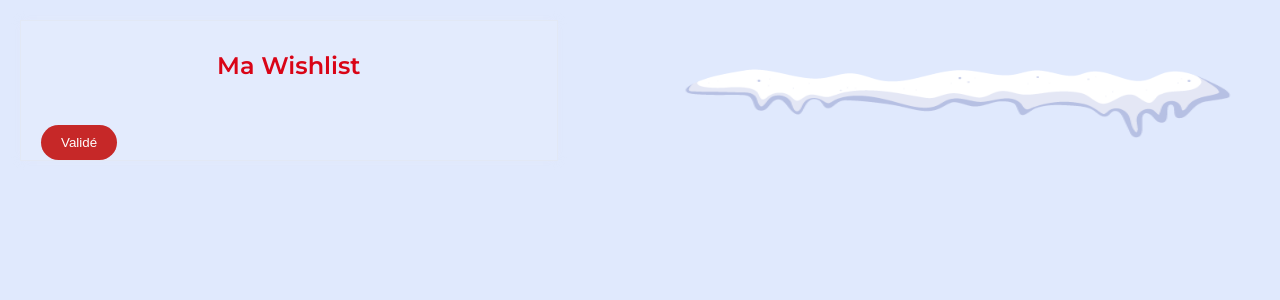
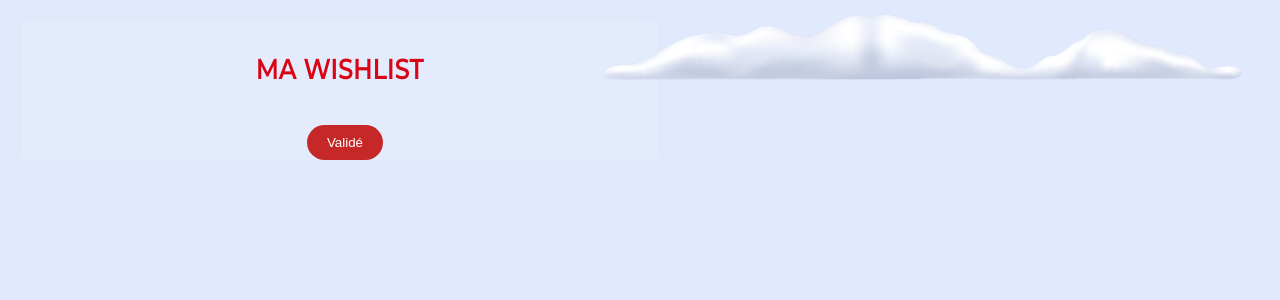
Before and after one commit to Ange230700/WildChristmas, a React (Vite) app: page /wishlist in a window 1280 px wide. Shown: the top 300 px of the page. Built offline with nearby package versions, Linux system fonts and the light colour scheme.

Commit message:
ajout neige sur wishlist

```diff
--- a/src/components/WishList.jsx
+++ b/src/components/WishList.jsx
@@ -26,9 +26,9 @@ const Wishlist = ({ arrayCadeaux, setArrayCadeaux }) => {
   return (
     <>
     <div className="neige-wish">
-          <img src="/neige.png" /></div>
+          <img src="/neige2.png" /></div>
       <div className="wishlist-container">
-        <h2>Ma Wishlist</h2>
+        <h2>MA WISHLIST</h2>
         <div className="cadeaux">
         {arrayCadeaux.map((cadeau) => (
           <button key={cadeau.id} onClick={() => handleClick(cadeau)} className="button-wish">
--- a/src/pages/Home.jsx
+++ b/src/pages/Home.jsx
@@ -1,20 +1,15 @@
-
-
-// import ListCadeaux from "../components/ListCadeaux";
 import { useState } from "react";
 import { useLocation } from "react-router-dom";
 import ListCadeaux from "../components/ListCadeaux";
 import WishList from "../components/WishList";
 import Modal from "../components/Modal";
 
-
 export default function Home() {
   const [arrayCadeaux, setArrayCadeaux] = useState([]);
   const { state } = useLocation();
   console.log(state);
   return (
-
-    <div className="home">
+<div className="home">
       <div className="state">
       <p>Bienvenue <strong>{state.texte} !</strong></p>
       </div>
@@ -25,11 +20,12 @@ export default function Home() {
           setArrayCadeaux={setArrayCadeaux}
         />
       </div>
+      <div className="trait"></div>
       <div className="wishlist">
         <WishList
-          arrayCadeaux={arrayCadeaux}
-          setArrayCadeaux={setArrayCadeaux}
-        />
+        arrayCadeaux={arrayCadeaux}
+        setArrayCadeaux={setArrayCadeaux}
+                  />
       </div>
       <Modal />
     </div>
--- a/src/styles/_Home.scss
+++ b/src/styles/_Home.scss
@@ -1,5 +1,6 @@
 .home {
-  padding: 20px;
+  padding: 0 20px;
+  padding-top: 30px;
   box-shadow: 0 0 5px rgba(0, 0, 0, 0.1);
   display: flex;
   flex-direction: column;
@@ -7,9 +8,13 @@
   color: white;
   height: 100vh;
   overflow: hidden;
+
   strong{
     color: #d90416;
   }
+
+
+
 
 .state{
   width: 100%;
--- a/src/styles/_ListCadeaux.scss
+++ b/src/styles/_ListCadeaux.scss
@@ -1,7 +1,7 @@
 .liste_cadeaux {
   height: 25%;
   padding: 20px;
-  width: 50vw;
+  // width: 50vw;
   display: flex;
   flex-direction: column;
   gap: 20px;
--- a/src/styles/wishlist.scss
+++ b/src/styles/wishlist.scss
@@ -1,12 +1,11 @@
 .neige-wish{
   position: absolute;
-  top : 62px;
-  right: 24px;
-  height: 10%;
-  width: 45%;
+  top : 0px;
+  right: 30px;
+  width: 51%;
+  height: 20%;
 img{
-  width: 98%;
-  height: 100%;
+width: 99%;
 }
 
 
@@ -15,7 +14,7 @@ img{
 
 .wishlist-container {
   height: 25%;
-  width: 42vw;
+  width: 50vw;
   border: 1px solid #dddddd48;
   box-shadow: 0 0 10px rgba(238, 237, 237, 0.1);
   margin: 20px;
@@ -25,20 +24,25 @@ img{
   .cadeaux{
     width: 100%;
     display: flex;
-    justify-content: center;
+    justify-content: start;
     align-items: center;
     flex-wrap: wrap;
+    margin-left: 8%;
+    margin-bottom: 30px;
+    row-gap: 10px;
   }
 
 }
 
 .wishlist-container h2 {
-  padding: 30px 5px;
+  padding: 0 5px;
+  padding-top: 30px;
   display: flex;
   justify-content: center;
   color: #d90416;
   font-size: 24px;
   margin-bottom: 15px;
+  transform: scaleY(120%);
 }
 
 .wishlist-item {
@@ -91,3 +95,8 @@ img{
   background-color: rgba(0, 0, 0, 0);
   border: none;
 }
+
+
+.containerButton {
+  text-align: center;
+}
```
Also changed, not shown: public/neige.png, public/neige2.png (added).
